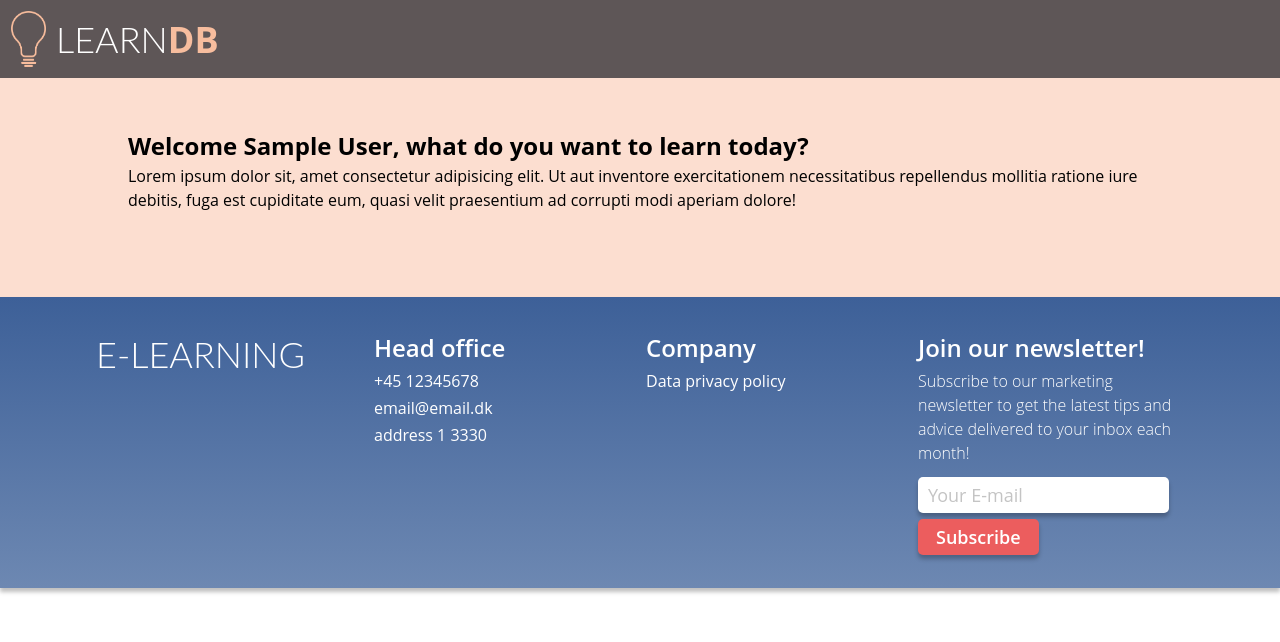
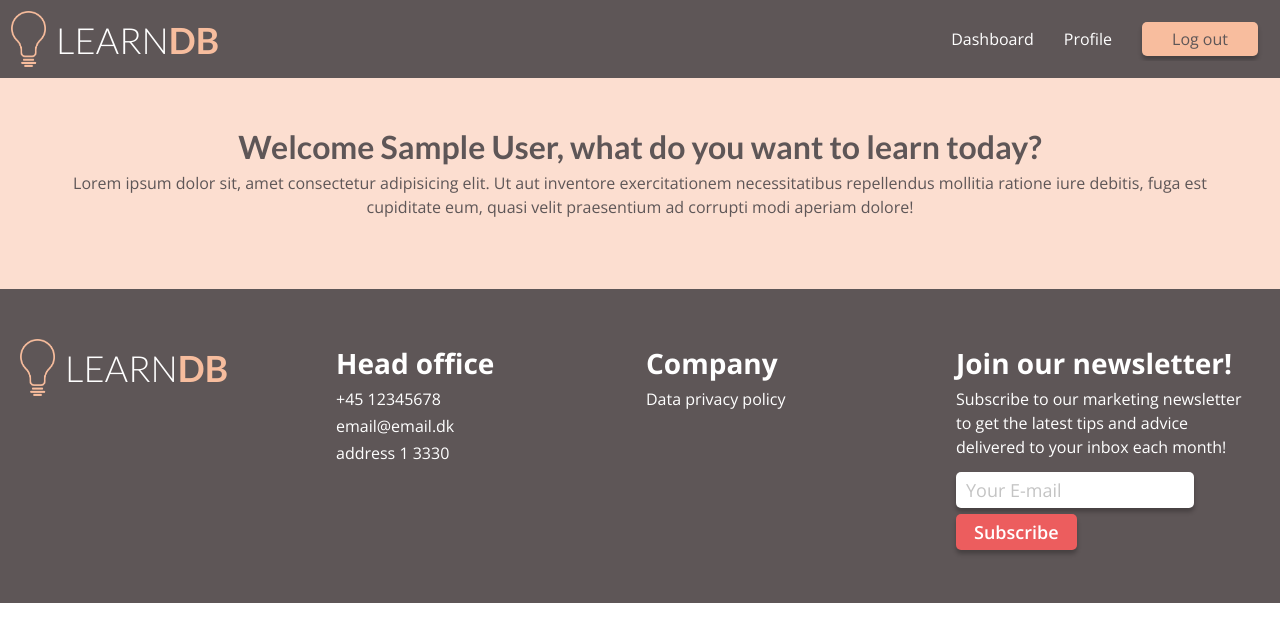
Before and after one commit to mBoegvald/eLearning, a PHP site: page /dashboard.php in a window 1280 px wide. Shown: the top 642 px of the page. Run offline with PHP 8.4, Linux system fonts and the light colour scheme; the visitor is signed in with stand-in values (Sample User, id 1); data that the repository does not hold is empty.

Commit message:
Mostly done i think

```diff
--- a/components/footer.html
+++ b/components/footer.html
@@ -1,7 +1,11 @@
 <footer>
   <div class="footer-container">
     <div class="logo">
-      <a href="#">E-Learning</a>
+      <a href="index.php"
+        ><img src="./pics/lightbulb.png" alt="" />Learn<span class="emphasize"
+          >DB</span
+        ></a
+      >
     </div>
     <div class="footer-box">
       <h3>Head office</h3>
--- a/components/nav.php
+++ b/components/nav.php
@@ -14,8 +14,9 @@
     'none' => [
       '<div class="navbar-collapse">',
         '<ul>',
-          '<li><a href="signup.php" class="red-btn">Sign up</a></li>',
-          '<li><a href="login.php" class="red-btn">Login</a></li>',
+          '<li><a href="dashboard.php">Courses</a></li>',
+          '<li><a href="login.php">Login</a></li>',
+          '<li><a href="signup.php" class="nav-btn">Sign up</a></li>',
         '</ul>',
       '</div>'
     ],
@@ -24,7 +25,7 @@
         '<ul>',
           '<li><a href="dashboard.php">Dashboard</a></li>',
           '<li><a href="profile-settings.php">Profile</a></li>',
-          '<li><a href="logout.php" class="red-btn">Log out</a></li>',
+          '<li><a href="logout.php" class="nav-btn">Log out</a></li>',
         '</ul>',
       '</div>'
     ]
@@ -41,6 +42,7 @@
   ];
   ?>
     <nav>
+      <div class="nav-container">
       <div id="mobile-container">
         <div class="logo">
           <a href="index.php"><img src="./pics/lightbulb.png" alt="">Learn<span class="emphasize">DB</span></a>
@@ -52,11 +54,11 @@
         </div>
       </div>
       <?php
-
       foreach ($navOptions[$mode] as $option){
         echo $option;
       }
       ?>
+      </div>
     </nav>
 
     <script>
--- a/css/courses.css
+++ b/css/courses.css
@@ -1,11 +1,14 @@
 #courses {
-  width: 80%;
-  margin: 0 auto;
-  padding: 2rem 0 6rem;
+  background-color: var(--tertiary-color);
 }
 .courses-intro {
-  padding-top: 3rem;
+  color: var(--main-color);
+  text-align: center;
   padding-bottom: 2.5rem;
+}
+
+.courses-intro h1 {
+  font-family: var(--font-header);
 }
 
 .courses-container {
@@ -15,7 +18,6 @@
 }
 .course {
   display: grid;
-  /* grid-template-rows: 60fr 20fr 15fr; */
   grid-template-rows: 20fr 20fr 8fr;
   background-color: var(--white);
   box-shadow: 0px 0.4rem 0.4rem rgba(0, 0, 0, 0.25);
@@ -33,15 +35,17 @@
   border-radius: 0.5rem 0.5rem 0 0;
 }
 .badge {
+  transform: translate(-50%);
   width: 50% !important;
   height: 90% !important;
   z-index: 1;
-  left: 22%;
+  left: 50%;
   top: 5%;
 }
 
 .course-text {
   padding: 1.5rem 2rem 0;
+  color: var(--main-color);
 }
 
 .course-link {
@@ -51,7 +55,7 @@
 .course-link a {
   color: var(--secondary-color);
   text-decoration: none;
-  font-weight: 600;
+  font-weight: 700;
 }
 
 @media screen and (min-width: 627px) {
@@ -66,11 +70,6 @@
   }
   .course {
     grid-template-rows: 22fr 20fr 7fr;
-  }
-  .badge {
-    height: 75% !important;
-    left: 25%;
-    top: 13%;
   }
 }
 @media screen and (min-width: 1024px) {
@@ -88,9 +87,4 @@
   .course {
     grid-template-rows: 28fr 20fr 8fr;
   }
-  .badge {
-    height: 90% !important;
-    left: 25%;
-    top: 5%;
-  }
 }
--- a/css/dashboard.css
+++ /dev/null
@@ -1,3 +0,0 @@
-#dashboard {
-  background-color: var(--tertiary-color);
-}
--- a/css/footer.css
+++ b/css/footer.css
@@ -1,19 +1,13 @@
-* {
-  margin: 0;
-  padding: 0;
-  font-family: "Open Sans", sans-serif;
-}
-
 footer {
-  background: linear-gradient(180deg, #3d6098 0%, rgba(61, 96, 152, 0) 100%),
-    rgba(61, 96, 152, 0.75);
-  box-shadow: 0px 4px 4px rgba(0, 0, 0, 0.25);
+  background-color: var(--main-color);
 }
 
 .footer-container {
   display: grid;
   grid-template-columns: 100fr;
+  max-width: 1440px;
   padding: 1.95rem 1.25rem;
+  padding: 5rem 2rem;
 }
 
 .footer-box {
@@ -22,8 +16,8 @@ footer {
 
 footer h3 {
   color: white;
-  font-size: 24px;
-  font-weight: 600;
+  font-size: 2.8rem;
+  font-weight: 700;
   margin-bottom: 0.3rem;
 }
 
@@ -65,27 +59,21 @@ footer input {
   border-radius: 5px;
   box-sizing: border-box;
   border: none;
-  font-size: 18px;
-}
-
-.footer-logo {
-  height: 70px;
-  width: 70px;
+  font-size: 1.8rem;
 }
 
 @media only screen and (min-width: 600px) {
-  /* .footer-container {
+  .footer-container {
     grid-template-columns: 50fr 50fr;
     grid-template-rows: 50fr 50fr;
-  } */
+  }
 }
 
 @media only screen and (min-width: 1000px) {
   .footer-container {
     grid-template-rows: 100fr;
     grid-template-columns: 10fr 10fr 10fr 10fr;
-    max-width: 85%;
     margin: 0 auto;
-    padding: 2.95rem 0;
+    padding: 5rem 2rem;
   }
 }
--- a/css/nav.css
+++ b/css/nav.css
@@ -59,7 +59,7 @@ nav {
   color: var(--white);
 }
 
-.navbar-collapse a.red-btn {
+.navbar-collapse a.nav-btn {
   text-decoration: none;
   padding: 0.6rem 3rem;
   font-family: "Open Sans", sans-serif;
@@ -71,7 +71,7 @@ nav {
 }
 
 .showCollapse {
-  max-height: 10rem;
+  max-height: 15rem;
   transition: 1s;
 }
 
@@ -90,13 +90,15 @@ nav {
 }
 
 @media only screen and (min-width: 600px) {
-  nav {
+  .nav-container {
     display: flex;
     justify-content: space-between;
+    max-width: 1440px;
+    margin: 0 auto;
   }
-
   .navbar-collapse {
     display: block;
+    max-height: 100%;
     align-self: center;
     margin: 0 1.2rem 0 0;
   }
@@ -123,5 +125,3 @@ nav {
     width: 3.5rem;
   }
 }
-@media only screen and (min-width: 1024px) {
-}
--- a/dashboard.php
+++ b/dashboard.php
@@ -1,6 +1,6 @@
 <?php
-require_once('has-access.php');
 require_once('db/db.php');
+session_start();
 if(isset($_SESSION['sUserId'])){
     $sUserID = $_SESSION['sUserId'];
     $sFirstName = $_SESSION['sFirstName'];
@@ -10,8 +10,8 @@ if(isset($_SESSION['sUserId'])){
             "UPDATE `course_progress` SET `courseCompleted`=1 WHERE userID = '$sUserID' AND courseID = '$iCourseID'");
         $updateQ->execute();
     }
-} else {
-    header('Location: login.php');
+}else{
+    $sFirstName = "";
 }
 
 ?>
@@ -21,25 +21,25 @@ if(isset($_SESSION['sUserId'])){
 <head>
     <meta charset="UTF-8">
     <meta name="viewport" content="width=device-width, initial-scale=1.0">
-    <title>Dashboard</title>
+    <title>Courses</title>
+    <link href="https://fonts.googleapis.com/css2?family=Lato:ital,wght@0,100;0,300;0,400;0,700;0,900;1,100;1,300;1,400;1,700;1,900&family=Open+Sans:ital,wght@0,300;0,400;0,600;0,700;0,800;1,300;1,400;1,600;1,700;1,800&display=swap" rel="stylesheet">
     <link rel="stylesheet" href="css/main.css">
-    <link rel="stylesheet" href="css/nav.css">
     <link rel="stylesheet" href="css/footer.css">
     <link rel="stylesheet" href="css/courses.css">
+    <link rel="stylesheet" href="css/nav.css">
     <link rel="stylesheet" href="css/dashboard.css">
-
 </head>
 <body>
     <?php include_once("components/nav.php");?>
-    <main id="dashboard">
-        <section id="courses">
-            <div class="courses-intro"><h1>Welcome <?=$sFirstName?>, what do you want to learn today?</h1>
+    <main id="courses">
+        <div class="contentContainer">
+            <div class="courses-intro"><h1>Welcome<?=" ".$sFirstName?>, what do you want to learn today?</h1>
                 <p>
                     Lorem ipsum dolor sit, amet consectetur adipisicing elit. Ut aut inventore exercitationem necessitatibus repellendus mollitia ratione iure debitis, fuga est cupiditate eum, quasi velit praesentium ad corrupti modi aperiam dolore!
                 </p>
             </div>
             <?php include_once("components/courses.php");?>
-        </section>
+        </div>
     </main>
     <?php include_once("components/footer.html");?>
 </body>
--- a/index.php
+++ b/index.php
@@ -8,7 +8,6 @@
     <link rel="stylesheet" href="css/icons.css" />
     <link rel="stylesheet" href="css/nav.css">
     <link rel="stylesheet" href="css/footer.css">
-    <link rel="stylesheet" href="css/courses.css">
     <!-- <link
       href="https://fonts.googleapis.com/css2?family=Lato&display=swap"
       rel="stylesheet"
```
Also changed, not shown: login.php (+7 -13 lines), profile-settings.php (+5 -12 lines), signup.php (+5 -12 lines), single-course.php (+1 -8 lines). Lines whose indentation alone changed are shown as unchanged.
